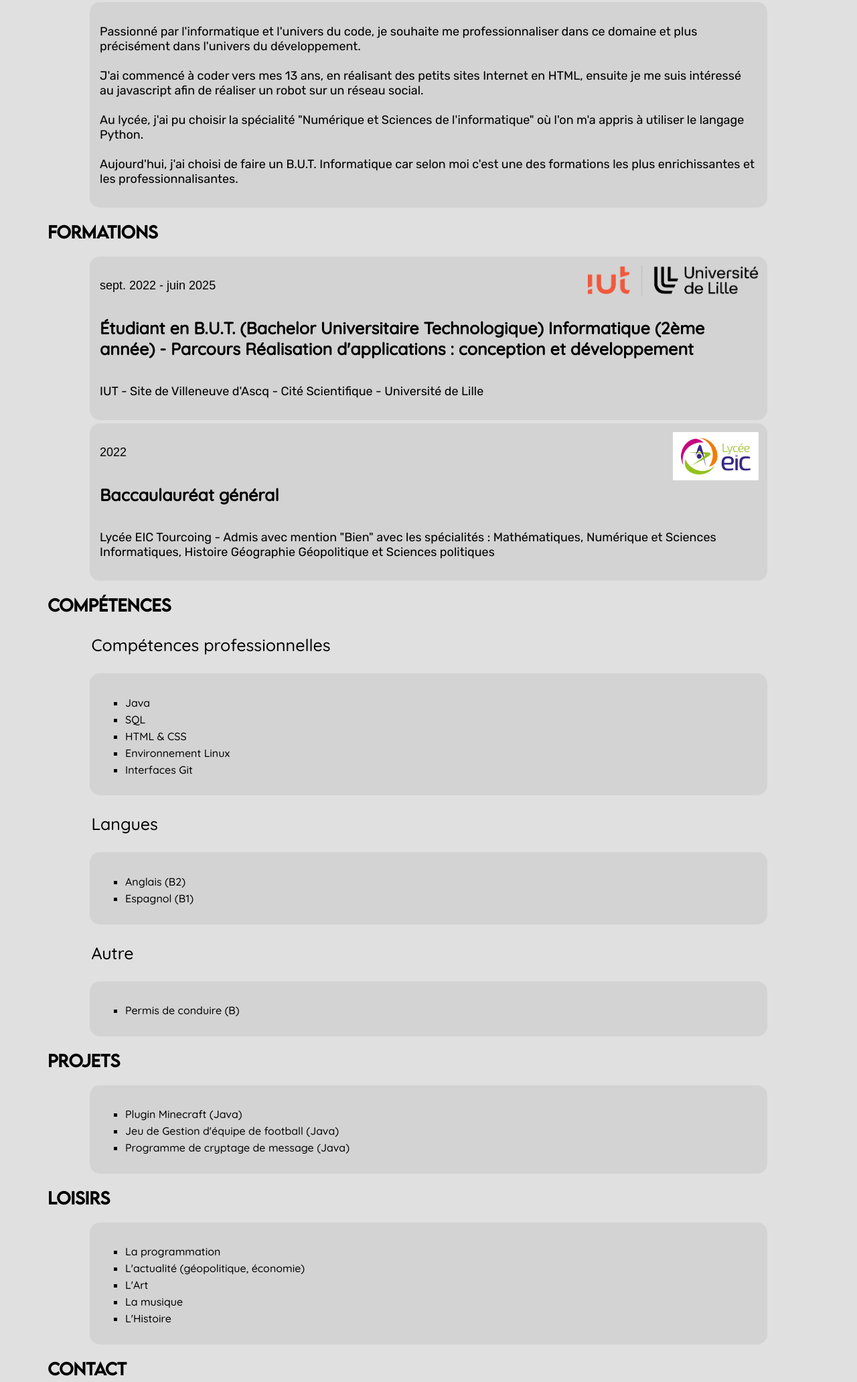
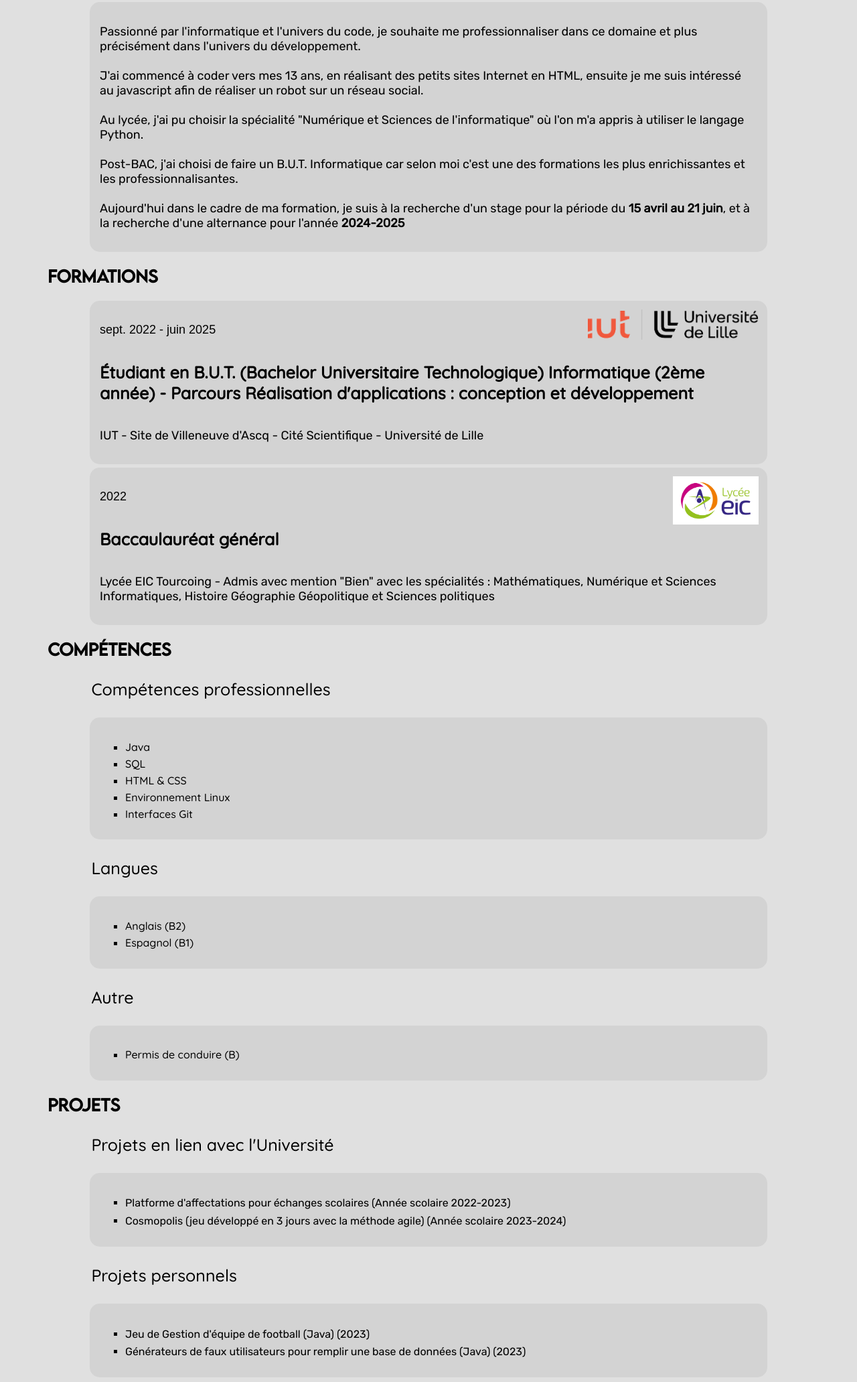
Before and after one commit to julesdelespierre/julesdelespierre.github.io, a plain HTML site: page index.html in a window 1280 px wide. Shown: the part 560-2623 px from the top of the page at 67% size. Drawn offline with nearby package versions, Linux system fonts and the light colour scheme.

Commit message:
projets univ + accueil

```diff
--- a/index.html
+++ b/index.html
@@ -6,8 +6,15 @@
         <link rel="stylesheet" href="https://fonts.googleapis.com/css2?family=Material+Symbols+Outlined:opsz,wght,FILL,GRAD@24,400,0,0" />
         <link rel="shortcut icon" href="favicon.ico" type="image/x-icon">
     </head>
-    <body>
+    <body id="accueil">
         <header>
+            <div>
+                <a href="#accueil">
+                    <span class="material-symbols-outlined">
+                        home
+                    </span>
+                </a>
+            </div>
             <div>
                 <a href="#presentation">Qui suis-je ?</a>
             </div>
@@ -47,7 +54,8 @@
                 <p class="sous-titre">Passionné par l'informatique et l'univers du code, je souhaite me professionnaliser dans ce domaine et plus précisément dans l'univers du développement.</p>
                 <p class="sous-titre">J'ai commencé à coder vers mes 13 ans, en réalisant des petits sites Internet en HTML, ensuite je me suis intéressé au javascript afin de réaliser un robot sur un réseau social.</p>
                 <p class="sous-titre">Au lycée, j'ai pu choisir la spécialité "Numérique et Sciences de l'informatique" où l'on m'a appris à utiliser le langage Python.</p>
-                <p class="sous-titre">Aujourd'hui, j'ai choisi de faire un B.U.T. Informatique car selon moi c'est une des formations les plus enrichissantes et les professionnalisantes.</p>
+                <p class="sous-titre">Post-BAC, j'ai choisi de faire un B.U.T. Informatique car selon moi c'est une des formations les plus enrichissantes et les professionnalisantes.</p>
+                <p class="sous-titre">Aujourd'hui dans le cadre de ma formation, je suis à la recherche d'un stage pour la période du <b>15 avril au 21 juin</b>, et à la recherche d'une alternance pour l'année <b>2024-2025</b></p>
             </div>
         </div>
         <h2 id="scolaire">Formations</h2>
@@ -92,12 +100,19 @@
             </div>
         </div>
         <h2 id="projets">Projets</h2>
-        <div>
+        <div id="proj">
+            <p>Projets en lien avec l'Université</p>
             <div>
                 <ul>
-                    <li>Plugin Minecraft (Java)</li>
-                    <li>Jeu de Gestion d'équipe de football (Java)</li>
-                    <li>Programme de cryptage de message (Java)</li>
+                    <li><a href="https://gitlab.univ-lille.fr/jules.delespierre.etu/c5" class="proj">Platforme d'affectations pour échanges scolaires (Année scolaire 2022-2023)</a></li>
+                    <li><a href="https://gitlab.univ-lille.fr/jules.delespierre.etu/cosmopolis" class="proj">Cosmopolis (jeu développé en 3 jours avec la méthode agile) (Année scolaire 2023-2024)</a></li>
+                </ul>
+            </div>
+            <p>Projets personnels</p>
+            <div>
+                <ul>
+                    <li><a class="proj" href="https://github.com/Arhnos/LMDLBAP">Jeu de Gestion d'équipe de football (Java) (2023)</a></li>
+                    <li><a class="proj" href="https://github.com/Arhnos/UsersGenerator">Générateurs de faux utilisateurs pour remplir une base de données (Java) (2023)</a></li>
                 </ul>
             </div>
         </div>
@@ -125,7 +140,7 @@
             </div>
             <div>
                 <p class="titre">Téléphone</p>
-                <a href="tel:+33623047731"> +33 6 23 04 77 61 </a>
+                <a href="tel:+33623047761"> +33 6 23 04 77 61 </a>
             </div>
         </div>
         <br>
--- a/style.css
+++ b/style.css
@@ -13,9 +13,17 @@
         opacity: 85%;
     }
 
-    a:hover, div#cont a:hover{
+    a:hover, div#cont a:hover, a.proj:hover{
         color: black;
         background-color: var(--fond-texte);
+    }
+
+    header>div>a{
+        color: black;
+    }
+
+    a.proj{
+        color: white;
     }
 
     img#univ{
@@ -145,7 +153,7 @@ div p{
     font-size: 25px;
 }
 
-div#comp>p{
+div#comp>p, div#proj>p{
     margin-left: 10%;
 }
 
```
